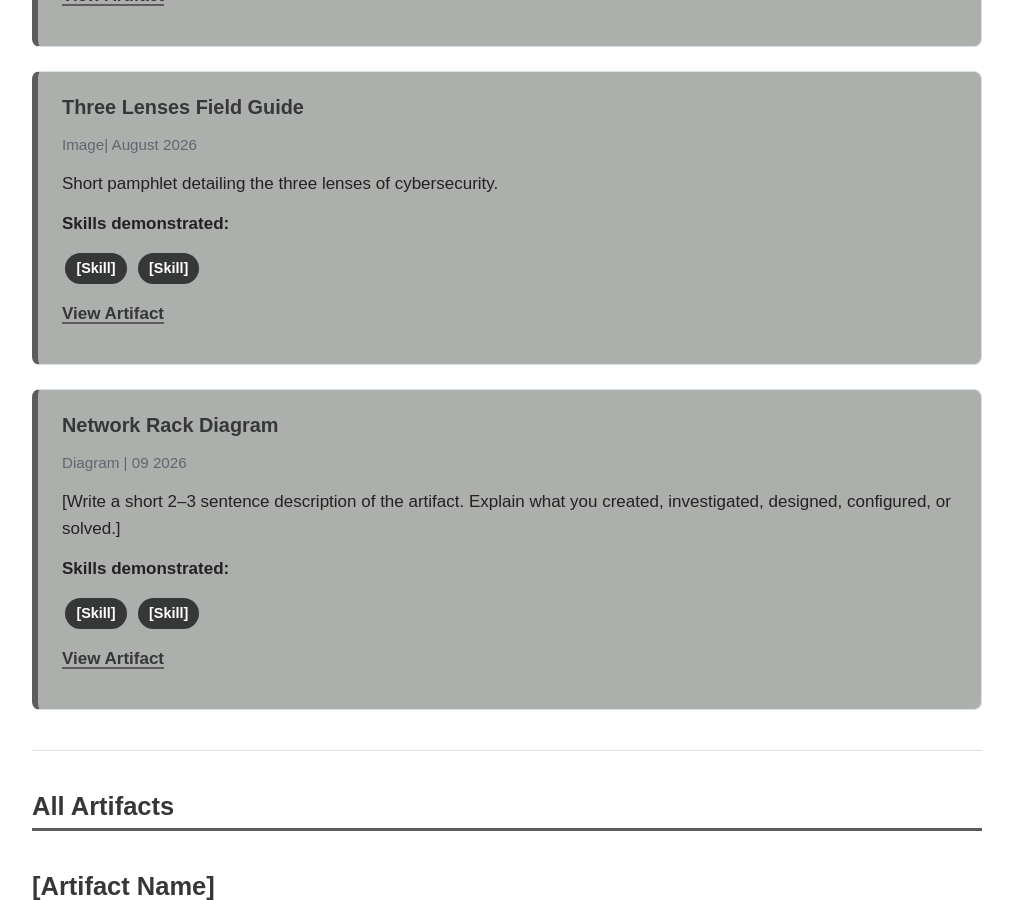
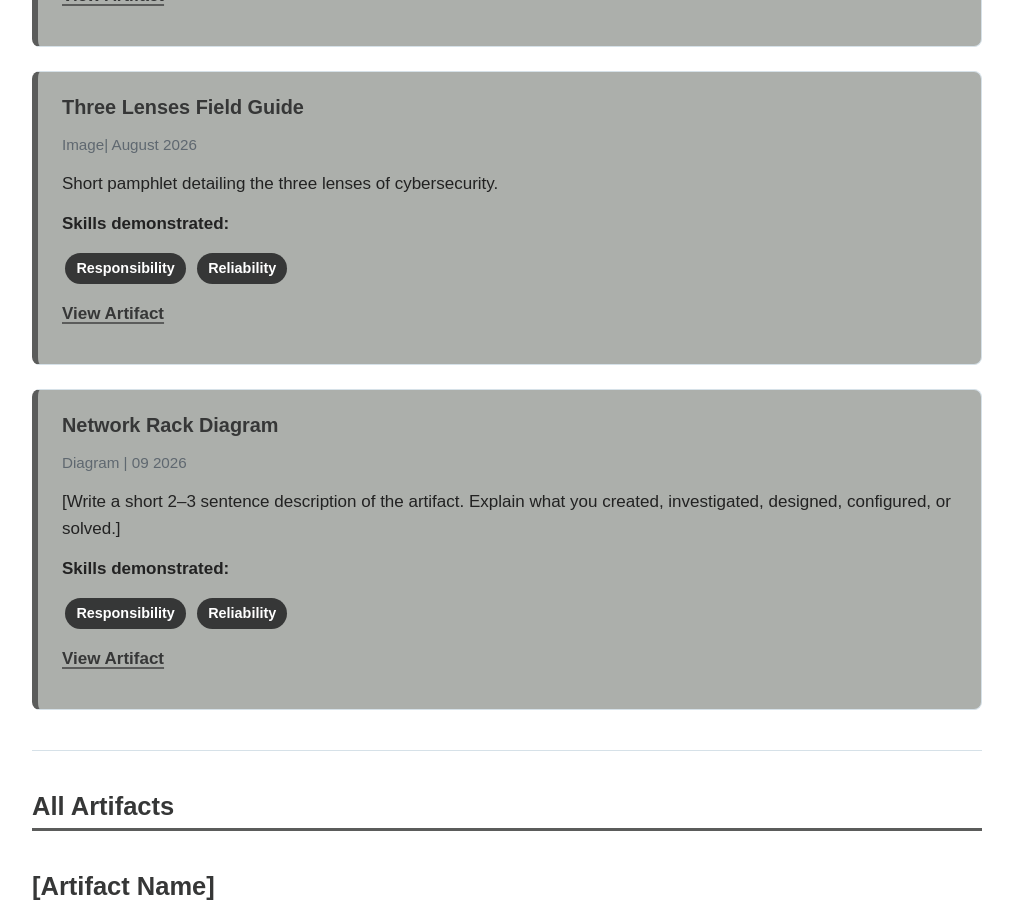
Before and after one commit to Ibex240/Apex-Cybersecurity-Portfolio, a Jekyll site: the page built from artifacts.md, in a window 1280 px wide and 900 px high, scrolled down 705 px. Shown: the whole window, without its empty margins (133-1146 px from the left). Built offline with Jekyll 4.4.1, drawn with Linux system fonts in a browser that asks for light colours.

Commit message:
clean up

```diff
--- a/artifacts.md
+++ b/artifacts.md
@@ -38,8 +38,8 @@ Short pamphlet detailing the three lenses of cybersecurity.
 
 **Skills demonstrated:**
 
-<span class="skill-tag">[Skill]</span>
-<span class="skill-tag">[Skill]</span>
+<span class="skill-tag">Responsibility</span>
+<span class="skill-tag">Reliability</span>
 
 [View Artifact](artifacts/TLFG)
 
@@ -54,10 +54,10 @@ Short pamphlet detailing the three lenses of cybersecurity.
 
 **Skills demonstrated:**
 
-<span class="skill-tag">[Skill]</span>
-<span class="skill-tag">[Skill]</span>
+<span class="skill-tag">Responsibility</span>
+<span class="skill-tag">Reliability</span>
 
-[View Artifact](artifacts/ARTIFACT-FOLDER/)
+[View Artifact](artifacts/NetworkRackDiagram/)
 
 </div>
 
```
Also changed, not shown: index.md (+2 -2 lines), README.md.
